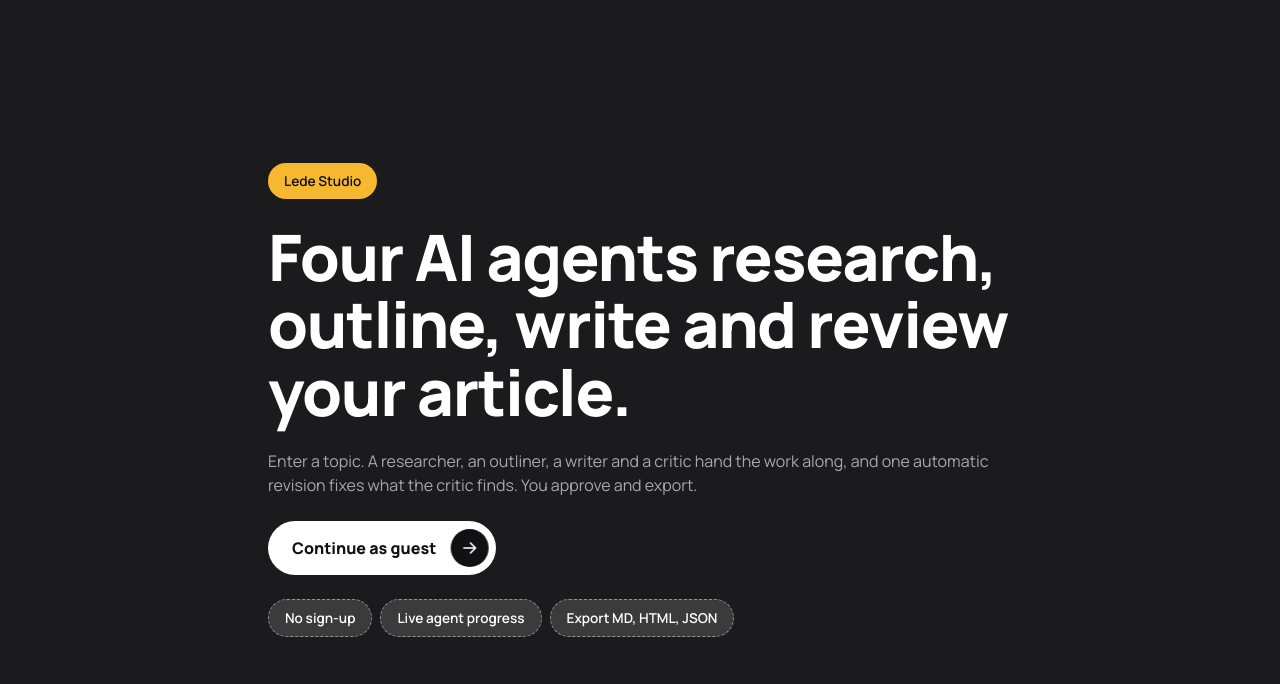
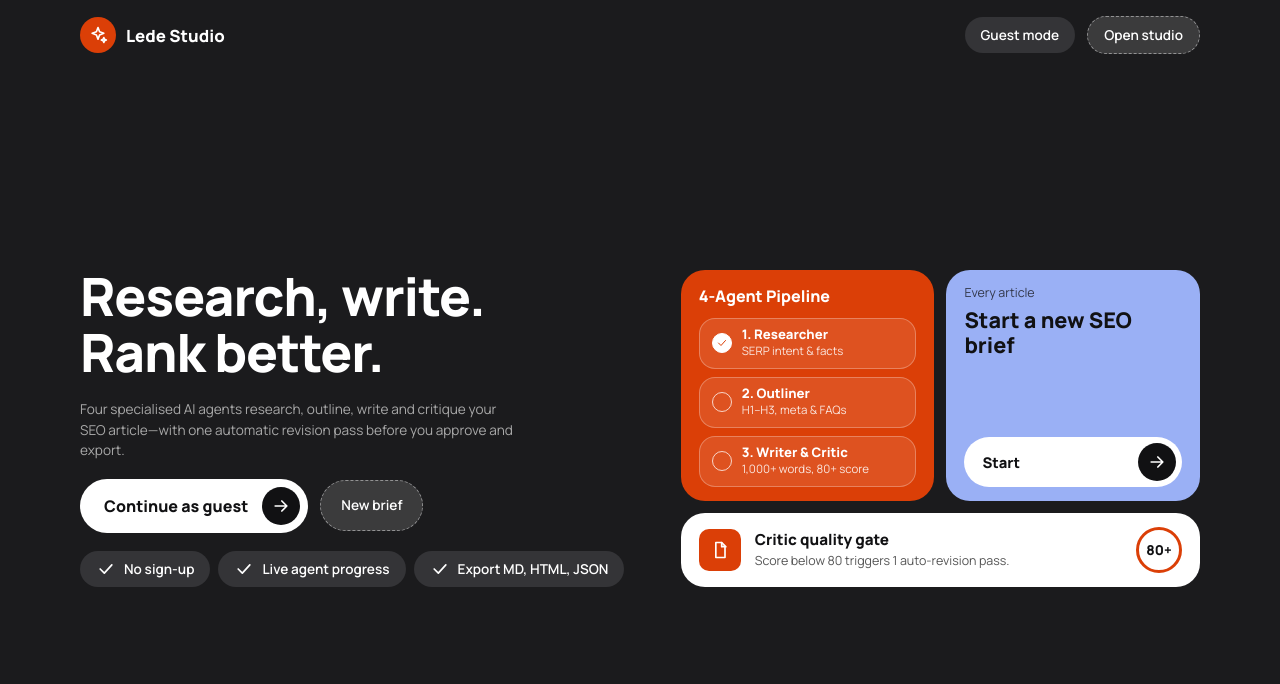
Before and after one commit to Hareshkumaar/Multi-Agent-SEO-Content-Engine_AlchemistDigitalSolution, a FastAPI app: page / in a window 1280 px wide. Shown: the top 684 px of the page. Run offline with FastAPI, Linux system fonts and the light colour scheme.

Commit message:
Update spark logo, custom approval modal, LangChain providers, and landing page

```diff
--- a/app/web/templates/base.html
+++ b/app/web/templates/base.html
@@ -8,14 +8,14 @@
   <link rel="preconnect" href="https://fonts.googleapis.com">
   <link rel="preconnect" href="https://fonts.gstatic.com" crossorigin>
   <link rel="stylesheet" href="https://fonts.googleapis.com/css2?family=JetBrains+Mono&family=Manrope:wght@400;600;800&display=swap">
-  <link rel="stylesheet" href="/css/tokens.css?v=10">
+  <link rel="stylesheet" href="/css/tokens.css?v=11">
 </head>
 <body>
 <div class="shell">
   {% block rail %}
   {% set path = request.url.path %}
   <nav class="rail" aria-label="Main">
-    <a class="rail__logo" href="/" aria-label="Lede Studio home">L</a>
+    <a class="rail__logo" href="/" aria-label="Lede Studio home">{{ icon('spark') }}</a>
     <div class="rail__nav">
       <a class="rail__link {{ 'is-active' if path == '/' }}" href="/" aria-label="Welcome">{{ icon('home') }}</a>
       <a class="rail__link {{ 'is-active' if path == '/dashboard' }}" href="/dashboard" aria-label="New brief">{{ icon('plus') }}</a>
--- a/app/web/templates/components/icon.html
+++ b/app/web/templates/components/icon.html
@@ -10,6 +10,7 @@
   'edit': '<path d="M4 20h4L19 9l-4-4L4 16z"/>',
   'clock': '<circle cx="12" cy="12" r="9"/><path d="M12 7v5l3 2"/>',
   'file': '<path d="M7 3h7l4 4v14H7z"/><path d="M14 3v5h5"/>',
-  'chevron': '<path d="M9 6l6 6-6 6"/>'
+  'chevron': '<path d="M9 6l6 6-6 6"/>',
+  'spark': '<path d="M12 3l1.9 5.1L19 10l-5.1 1.9L12 17l-1.9-5.1L5 10l5.1-1.9z"/><path d="M19 15l.9 2.1L22 18l-2.1.9L19 21l-.9-2.1L16 18l2.1-.9z"/>'
 } %}
 {% macro icon(name) %}<svg class="icon" viewBox="0 0 24 24" aria-hidden="true">{{ PATHS[name]|safe }}</svg>{% endmacro %}
--- a/app/web/templates/welcome.html
+++ b/app/web/templates/welcome.html
@@ -1,16 +1,73 @@
 {% extends "base.html" %}
+{% from "components/card.html" import card %}
 {% from "components/pill.html" import pill %}
 {% from "components/icon.html" import icon %}
 {% block rail %}{% endblock %}
-{% block topbar %}{% endblock %}
+{% block topbar %}
+<header class="topbar" style="padding-top:6px">
+  <a class="row" href="/" style="gap:10px">
+    <span class="rail__logo" style="width:36px;height:36px">{{ icon('spark') }}</span>
+    <span style="font-weight:800;font-size:1.05rem">Lede Studio</span>
+  </a>
+  <span style="flex:1"></span>
+  <a class="pill" href="/dashboard">Guest mode</a>
+  <a class="pill pill--ghost" href="/dashboard">Open studio</a>
+</header>
+{% endblock %}
 {% block content %}
-<section class="hero">
-  {{ pill("Lede Studio", "yellow") }}
-  <h1>Four AI agents research, outline, write and review your article.</h1>
-  <p class="muted">Enter a topic. A researcher, an outliner, a writer and a critic hand the work along, and one automatic revision fixes what the critic finds. You approve and export.</p>
-  <a class="btn" href="/dashboard">Continue as guest <span class="btn__dot arrow-nudge">{{ icon('arrow') }}</span></a>
-  <div class="row">
-    {{ pill("No sign-up", "ghost") }}{{ pill("Live agent progress", "ghost") }}{{ pill("Export MD, HTML, JSON", "ghost") }}
+<section class="landing">
+  <div class="stack" style="gap:18px">
+    <h1 class="landing__title">Research, write.<br>Rank better.</h1>
+    <p class="sub" style="max-width:440px">Four specialised AI agents research, outline, write and critique your SEO article—with one automatic revision pass before you approve and export.</p>
+    <div class="row" style="gap:12px">
+      <a class="btn" href="/dashboard">Continue as guest <span class="btn__dot arrow-nudge">{{ icon('arrow') }}</span></a>
+      <a class="pill pill--ghost" href="/dashboard" style="padding:14px 20px">New brief</a>
+    </div>
+    <div class="row">
+      <span class="pill">{{ icon('check') }} No sign-up</span>
+      <span class="pill">{{ icon('check') }} Live agent progress</span>
+      <span class="pill">{{ icon('check') }} Export MD, HTML, JSON</span>
+    </div>
+  </div>
+
+  <div class="landing__cards">
+    {% call card("orange", "4-Agent Pipeline") %}
+    <div class="stack" style="gap:8px">
+      <div class="step-pill">
+        <span class="step-pill__dot is-solid">{{ icon('check') }}</span>
+        <div><div style="font-weight:800;font-size:.82rem;line-height:1.2">1. Researcher</div><div style="font-size:.72rem;opacity:.85">SERP intent &amp; facts</div></div>
+      </div>
+      <div class="step-pill">
+        <span class="step-pill__dot"></span>
+        <div><div style="font-weight:800;font-size:.82rem;line-height:1.2">2. Outliner</div><div style="font-size:.72rem;opacity:.85">H1–H3, meta &amp; FAQs</div></div>
+      </div>
+      <div class="step-pill">
+        <span class="step-pill__dot"></span>
+        <div><div style="font-weight:800;font-size:.82rem;line-height:1.2">3. Writer &amp; Critic</div><div style="font-size:.72rem;opacity:.85">1,000+ words, 80+ score</div></div>
+      </div>
+    </div>
+    {% endcall %}
+
+    {% call card("blue") %}
+    <div class="stack" style="height:100%;justify-content:space-between;gap:14px">
+      <div class="stack" style="gap:6px">
+        <span style="font-size:.78rem;opacity:.75">Every article</span>
+        <h2 style="font-size:1.35rem;font-weight:800;line-height:1.15">Start a new SEO brief</h2>
+      </div>
+      <a class="btn btn--wide" href="/dashboard">Start <span class="btn__dot">{{ icon('arrow') }}</span></a>
+    </div>
+    {% endcall %}
+
+    {% call card("white") %}
+    <div class="row" style="gap:14px">
+      <div class="item__tile" style="background:var(--orange);color:var(--white);width:42px;height:42px">{{ icon('file') }}</div>
+      <div class="item__body">
+        <div style="font-weight:800;font-size:.95rem">Critic quality gate</div>
+        <div style="font-size:.78rem;color:#555">Score below 80 triggers 1 auto-revision pass.</div>
+      </div>
+      <div class="badge-ring">80+</div>
+    </div>
+    {% endcall %}
   </div>
 </section>
 {% endblock %}
--- a/public/css/tokens.css
+++ b/public/css/tokens.css
@@ -150,4 +150,14 @@ details > summary { cursor: pointer; font-weight: 800; list-style: none; }
 dialog.modal { border: 1px solid var(--inner2); color: var(--white); max-width: 420px; width: calc(100% - 32px); padding: 20px; box-shadow: 0 24px 60px rgba(0, 0, 0, .6); }
 dialog.modal::backdrop { background: rgba(0, 0, 0, .65); backdrop-filter: blur(4px); }
 dialog.modal .btn { padding: 8px 18px; }
+.landing { display: grid; grid-template-columns: 1.08fr 1fr; gap: 40px; align-items: center; margin: auto 0; }
+.landing__title { font-size: clamp(2.2rem, 4.4vw, 3.3rem); font-weight: 800; line-height: 1.06; letter-spacing: -.02em; }
+.landing__cards { display: grid; grid-template-columns: 1fr 1fr; gap: var(--gap); }
+.landing__cards .card--white { grid-column: 1 / -1; }
+.step-pill { display: flex; align-items: center; gap: 10px; padding: 8px 12px; border-radius: 16px; border: 1px solid rgba(255, 255, 255, .28); background: rgba(255, 255, 255, .1); }
+.step-pill__dot { width: 20px; height: 20px; border-radius: 50%; border: 1.5px solid rgba(255, 255, 255, .75); display: grid; place-items: center; flex: none; }
+.step-pill__dot.is-solid { background: var(--white); color: var(--orange); border-color: var(--white); }
+.step-pill__dot .icon { width: 12px; height: 12px; }
+.badge-ring { width: 46px; height: 46px; border-radius: 50%; border: 3px solid var(--orange); display: grid; place-items: center; font-weight: 800; font-size: .85rem; flex: none; }
+@media (max-width: 900px) { .landing { grid-template-columns: 1fr; } .landing__cards { grid-template-columns: 1fr; } }
 @media (max-width: 900px) { .stats { grid-template-columns: repeat(2, 1fr); } }
```
